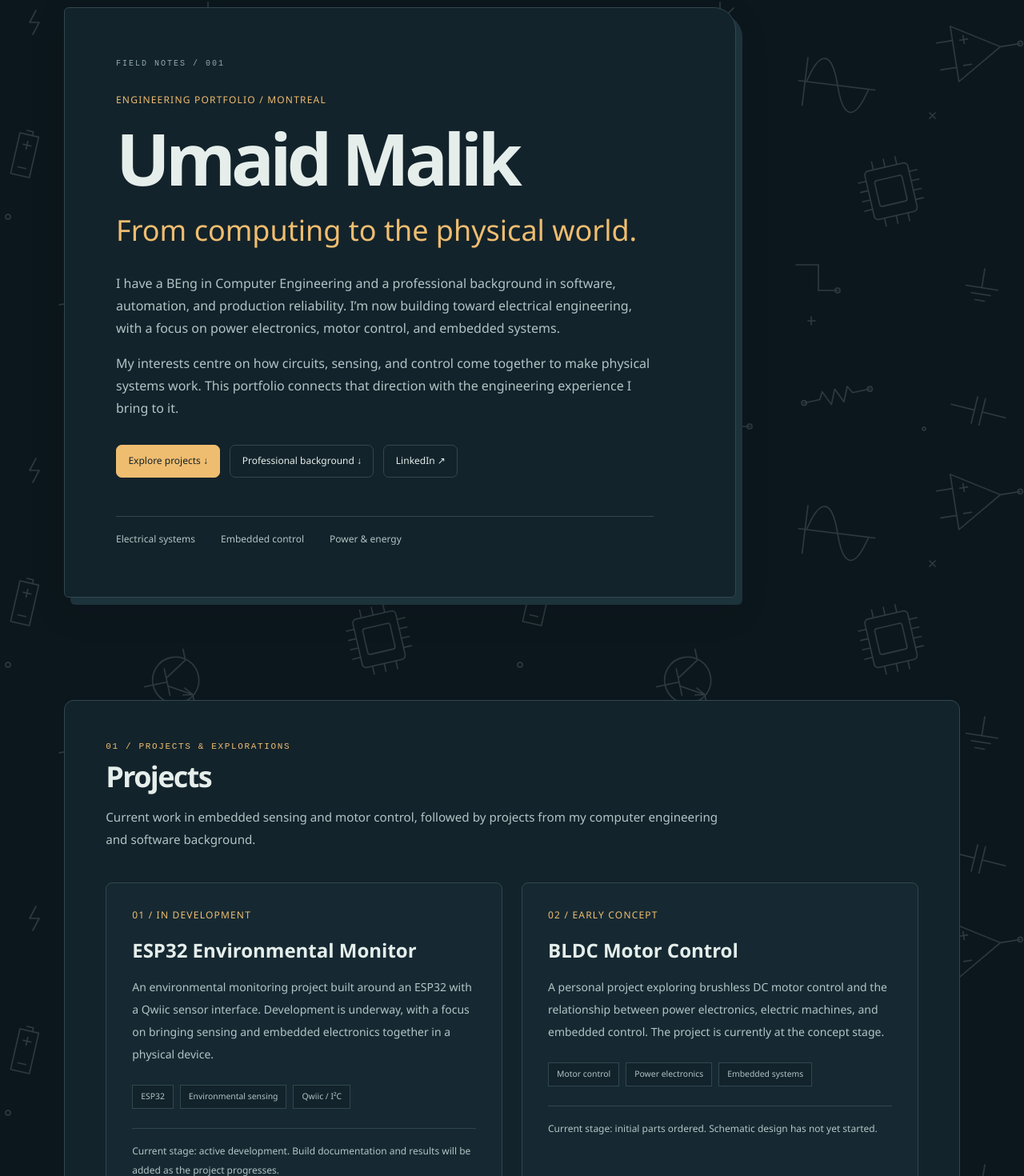
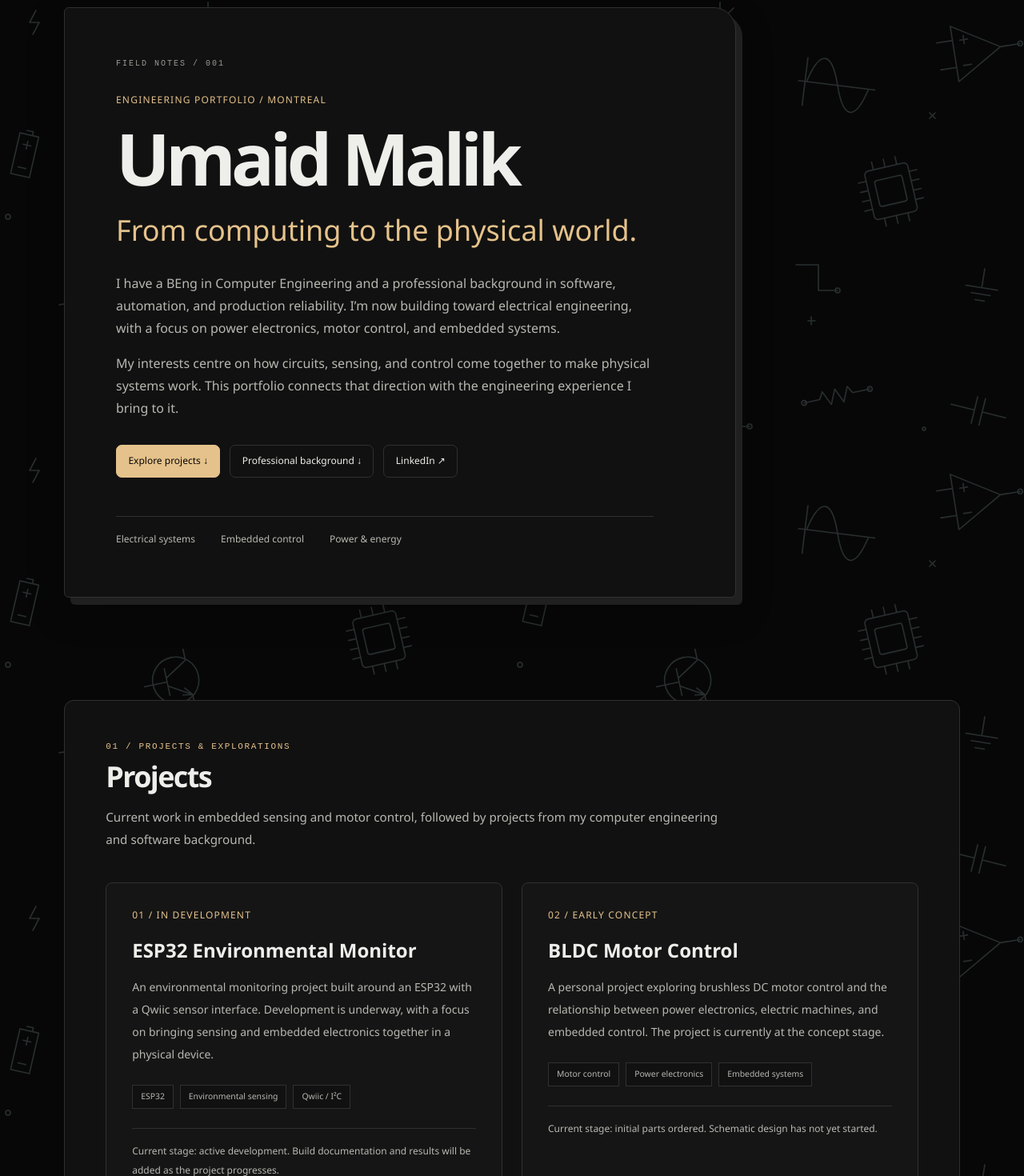
Before and after one commit to UmaidMalik/portfolio, a React (Vite) app: page / in a window 1280 px wide. Shown: the part 119-1589 px from the top of the page at 80% size. Built offline with nearby package versions, Linux system fonts and the light colour scheme.

Commit message:
Make black electrical notebook the default theme

```diff
--- a/src/config/theme.ts
+++ b/src/config/theme.ts
@@ -1,6 +1,7 @@
 export const themes = [
   "electrical-notebook",
   "electrical-notebook-dark",
+  "electrical-notebook-black",
   "cyber-cyan",
   "black-green",
   "purple-lavender",
@@ -10,7 +11,7 @@ export const themes = [
 
 export type ThemeName = (typeof themes)[number]
 
-const DEFAULT_THEME: ThemeName = "electrical-notebook-dark"
+const DEFAULT_THEME: ThemeName = "electrical-notebook-black"
 
 function isThemeName(value: unknown): value is ThemeName {
   return (
--- a/src/styles/notebook.css
+++ b/src/styles/notebook.css
@@ -1,16 +1,16 @@
 /* Electrical sketches are decorative; reading surfaces remain opaque. */
-:root:is([data-theme="electrical-notebook"], [data-theme="electrical-notebook-dark"]) { font-family: "Geist Variable", "Segoe UI", sans-serif; }
-:is([data-theme="electrical-notebook"], [data-theme="electrical-notebook-dark"]) .technical-grid {
+:root:is([data-theme="electrical-notebook"], [data-theme="electrical-notebook-dark"], [data-theme="electrical-notebook-black"]) { font-family: "Geist Variable", "Segoe UI", sans-serif; }
+:is([data-theme="electrical-notebook"], [data-theme="electrical-notebook-dark"], [data-theme="electrical-notebook-black"]) .technical-grid {
   background-image: url("/electrical-doodles.svg");
   background-size: 640px 560px;
 }
-:is([data-theme="electrical-notebook"], [data-theme="electrical-notebook-dark"]) body { -webkit-font-smoothing: antialiased; }
-:is([data-theme="electrical-notebook"], [data-theme="electrical-notebook-dark"]) #about { min-height: auto; }
-:is([data-theme="electrical-notebook"], [data-theme="electrical-notebook-dark"]) #about > .page-container {
+:is([data-theme="electrical-notebook"], [data-theme="electrical-notebook-dark"], [data-theme="electrical-notebook-black"]) body { -webkit-font-smoothing: antialiased; }
+:is([data-theme="electrical-notebook"], [data-theme="electrical-notebook-dark"], [data-theme="electrical-notebook-black"]) #about { min-height: auto; }
+:is([data-theme="electrical-notebook"], [data-theme="electrical-notebook-dark"], [data-theme="electrical-notebook-black"]) #about > .page-container {
   min-height: min(880px, 100svh);
   padding-block: 8rem 5rem;
 }
-:is([data-theme="electrical-notebook"], [data-theme="electrical-notebook-dark"]) .hero-notebook {
+:is([data-theme="electrical-notebook"], [data-theme="electrical-notebook-dark"], [data-theme="electrical-notebook-black"]) .hero-notebook {
   width: 100%;
   max-width: 840px;
   padding: clamp(1.5rem, 5vw, 4rem);
@@ -20,7 +20,7 @@
   box-shadow: 8px 9px 0 #e3e7dd, 0 16px 45px rgb(32 58 60 / 5%);
   position: relative;
 }
-:is([data-theme="electrical-notebook"], [data-theme="electrical-notebook-dark"]) .hero-notebook::before {
+:is([data-theme="electrical-notebook"], [data-theme="electrical-notebook-dark"], [data-theme="electrical-notebook-black"]) .hero-notebook::before {
   content: "FIELD NOTES / 001";
   display: block;
   margin-bottom: 2rem;
@@ -28,27 +28,27 @@
   letter-spacing: .2em;
   color: var(--subtle-foreground);
 }
-:is([data-theme="electrical-notebook"], [data-theme="electrical-notebook-dark"]) h1 { font-size: clamp(3rem, 7vw, 5.75rem); letter-spacing: -.065em; }
-:is([data-theme="electrical-notebook"], [data-theme="electrical-notebook-dark"]) h2 { letter-spacing: -.045em; }
-:is([data-theme="electrical-notebook"], [data-theme="electrical-notebook-dark"]) .section-shell { padding-block: 3rem; }
-:is([data-theme="electrical-notebook"], [data-theme="electrical-notebook-dark"]) .section-shell > .page-container {
+:is([data-theme="electrical-notebook"], [data-theme="electrical-notebook-dark"], [data-theme="electrical-notebook-black"]) h1 { font-size: clamp(3rem, 7vw, 5.75rem); letter-spacing: -.065em; }
+:is([data-theme="electrical-notebook"], [data-theme="electrical-notebook-dark"], [data-theme="electrical-notebook-black"]) h2 { letter-spacing: -.045em; }
+:is([data-theme="electrical-notebook"], [data-theme="electrical-notebook-dark"], [data-theme="electrical-notebook-black"]) .section-shell { padding-block: 3rem; }
+:is([data-theme="electrical-notebook"], [data-theme="electrical-notebook-dark"], [data-theme="electrical-notebook-black"]) .section-shell > .page-container {
   padding: clamp(1.25rem, 4vw, 3.5rem);
   border: 1px solid var(--border);
   border-radius: 12px;
   background: var(--surface);
 }
-:is([data-theme="electrical-notebook"], [data-theme="electrical-notebook-dark"]) .terminal-button { border-radius: 7px; font-weight: 500; }
-:is([data-theme="electrical-notebook"], [data-theme="electrical-notebook-dark"]) .terminal-button-primary { color: #fffdf8; }
-:is([data-theme="electrical-notebook"], [data-theme="electrical-notebook-dark"]) .glow-hover { border-radius: 8px; }
-:is([data-theme="electrical-notebook"], [data-theme="electrical-notebook-dark"]) .section-eyebrow { font: 11px ui-monospace, monospace; letter-spacing: .15em; text-transform: uppercase; }
-:is([data-theme="electrical-notebook"], [data-theme="electrical-notebook-dark"]) #projects article { background-color: #f8f9f3; }
-:is([data-theme="electrical-notebook"], [data-theme="electrical-notebook-dark"]) footer { background: var(--surface); margin-top: 3rem; }
+:is([data-theme="electrical-notebook"], [data-theme="electrical-notebook-dark"], [data-theme="electrical-notebook-black"]) .terminal-button { border-radius: 7px; font-weight: 500; }
+:is([data-theme="electrical-notebook"], [data-theme="electrical-notebook-dark"], [data-theme="electrical-notebook-black"]) .terminal-button-primary { color: #fffdf8; }
+:is([data-theme="electrical-notebook"], [data-theme="electrical-notebook-dark"], [data-theme="electrical-notebook-black"]) .glow-hover { border-radius: 8px; }
+:is([data-theme="electrical-notebook"], [data-theme="electrical-notebook-dark"], [data-theme="electrical-notebook-black"]) .section-eyebrow { font: 11px ui-monospace, monospace; letter-spacing: .15em; text-transform: uppercase; }
+:is([data-theme="electrical-notebook"], [data-theme="electrical-notebook-dark"], [data-theme="electrical-notebook-black"]) #projects article { background-color: #f8f9f3; }
+:is([data-theme="electrical-notebook"], [data-theme="electrical-notebook-dark"], [data-theme="electrical-notebook-black"]) footer { background: var(--surface); margin-top: 3rem; }
 a:focus-visible, button:focus-visible { outline: 2px solid var(--accent); outline-offset: 5px; }
 @media (max-width: 640px) {
-  :is([data-theme="electrical-notebook"], [data-theme="electrical-notebook-dark"]) #about > .page-container { min-height: auto; padding-block: 6.5rem 2rem; }
-  :is([data-theme="electrical-notebook"], [data-theme="electrical-notebook-dark"]) .hero-notebook { box-shadow: 4px 5px 0 #e3e7dd; }
-  :is([data-theme="electrical-notebook"], [data-theme="electrical-notebook-dark"]) .section-shell { padding-block: 1.25rem; }
-  :is([data-theme="electrical-notebook"], [data-theme="electrical-notebook-dark"]) .technical-grid { background-size: 480px 420px; }
+  :is([data-theme="electrical-notebook"], [data-theme="electrical-notebook-dark"], [data-theme="electrical-notebook-black"]) #about > .page-container { min-height: auto; padding-block: 6.5rem 2rem; }
+  :is([data-theme="electrical-notebook"], [data-theme="electrical-notebook-dark"], [data-theme="electrical-notebook-black"]) .hero-notebook { box-shadow: 4px 5px 0 #e3e7dd; }
+  :is([data-theme="electrical-notebook"], [data-theme="electrical-notebook-dark"], [data-theme="electrical-notebook-black"]) .section-shell { padding-block: 1.25rem; }
+  :is([data-theme="electrical-notebook"], [data-theme="electrical-notebook-dark"], [data-theme="electrical-notebook-black"]) .technical-grid { background-size: 480px 420px; }
 }
 @media (prefers-reduced-motion: reduce) {
   html { scroll-behavior: auto; }
@@ -60,3 +60,9 @@ a:focus-visible, button:focus-visible { outline: 2px solid var(--accent); outlin
 [data-theme="electrical-notebook-dark"] .terminal-button-primary { color: #14232b; }
 [data-theme="electrical-notebook-dark"] .technical-grid { background-image: url("/electrical-doodles-dark.svg"); }
 @media (max-width: 640px) { [data-theme="electrical-notebook-dark"] .hero-notebook { box-shadow: 4px 5px 0 #1d333b; } }
+
+[data-theme="electrical-notebook-black"] .hero-notebook { box-shadow: 8px 9px 0 #202020, 0 16px 45px rgb(0 0 0 / 25%); }
+[data-theme="electrical-notebook-black"] #projects article { background-color: #151515; }
+[data-theme="electrical-notebook-black"] .terminal-button-primary { color: #080808; }
+[data-theme="electrical-notebook-black"] .technical-grid { background-image: url("/electrical-doodles-dark.svg"); }
+@media (max-width: 640px) { [data-theme="electrical-notebook-black"] .hero-notebook { box-shadow: 4px 5px 0 #202020; } }
--- a/src/styles/themes.css
+++ b/src/styles/themes.css
@@ -124,3 +124,21 @@
   --hover-glow: 0 6px 20px rgb(0 0 0 / 15%);
   --hover-glow-strong: 0 6px 20px rgb(0 0 0 / 22%);
 }
+
+:root[data-theme="electrical-notebook-black"] {
+  --background: #070707;
+  --surface: #111111;
+  --surface-hover: #1b1b1b;
+  --foreground: #eeeeeb;
+  --muted-foreground: #b8b8b2;
+  --subtle-foreground: #999994;
+  --border: #303030;
+  --accent: #e5c28b;
+  --accent-hover: #f3d5a5;
+  --accent-muted: #30291f;
+  --grid-line: transparent;
+  --glow-color: transparent;
+  --glow-size: 0rem;
+  --hover-glow: 0 6px 20px rgb(0 0 0 / 20%);
+  --hover-glow-strong: 0 6px 20px rgb(0 0 0 / 30%);
+}
```
Also changed, not shown: 1 other file (tests, documents, lock files or other folders).
